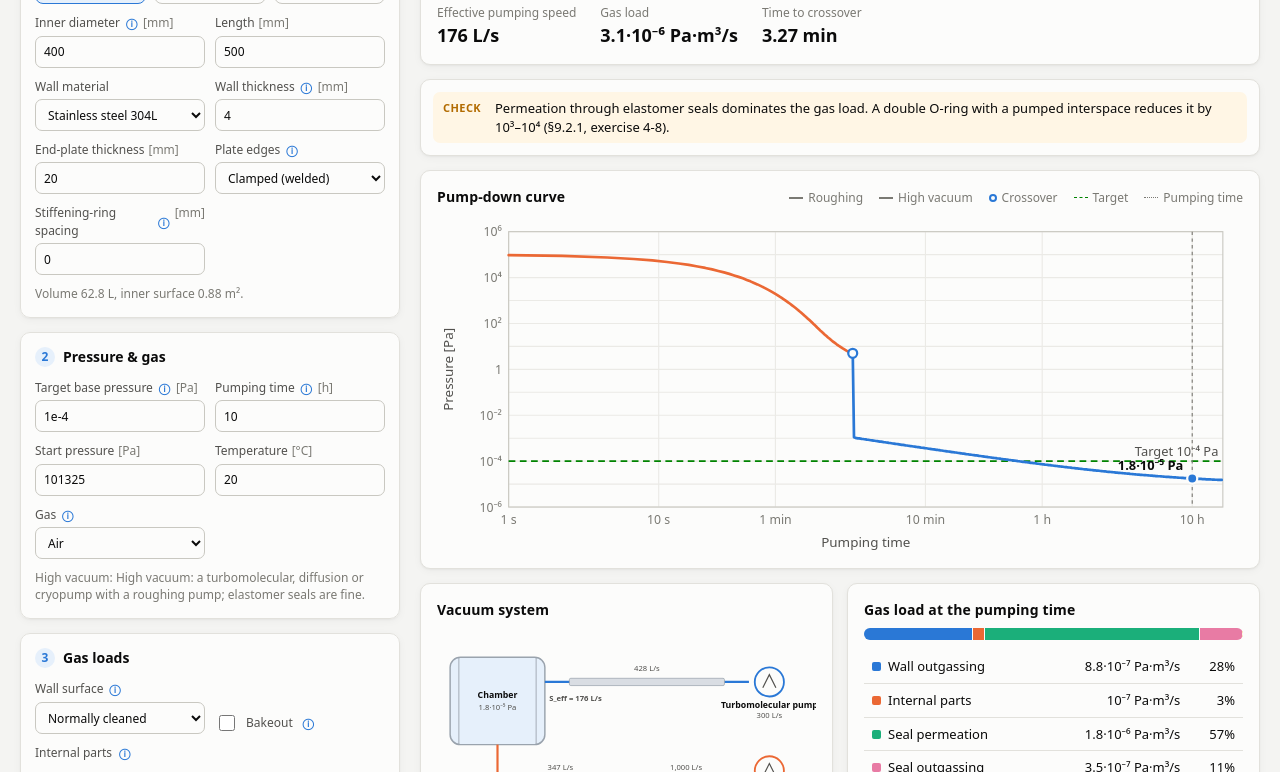
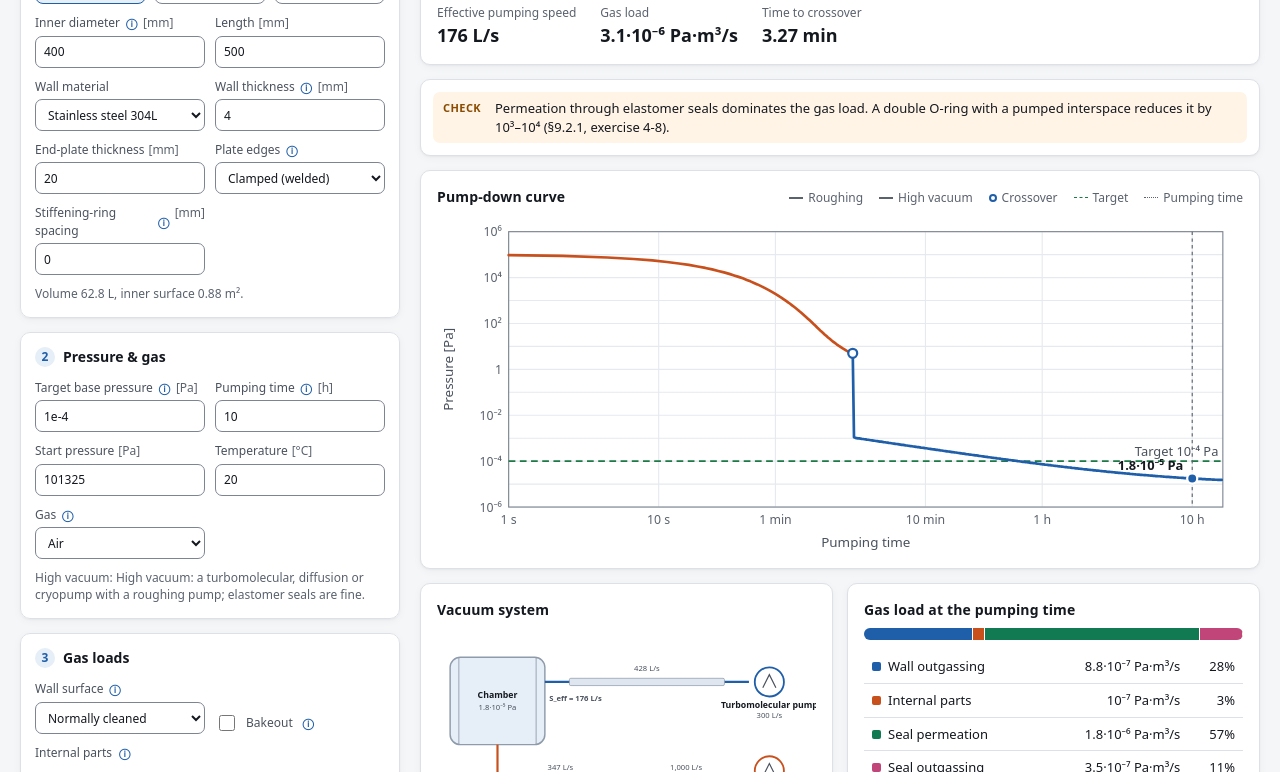
Before and after one commit to ehcrea/vacuum-chamber-calculator, a plain HTML site: page index.html in a window 1280 px wide. Shown: the part 242-1014 px from the top of the page. Drawn offline with Linux system fonts and the light colour scheme.

Commit message:
Use the shared calculators colour palette in light and dark mode (#3)
All ehcrea calculators now share one palette, based on the main
Engineering Calculators app (blue-grey neutrals, accent #1f5ea8 /
#6aa5ec), with every text, button and input border pair checked for
WCAG 2.2 AA contrast in both modes (axe: 0 contrast issues).

The light/dark choice is now stored under one key, `ehcrea.theme`,
so picking dark in one tool carries over to the others on the same
site. The old per-tool key is still read once as a fallback.


Claude-Session: https://claude.ai/code/session_01DtSyM96qtSmmuP5vy2Poxh

Co-authored-by: Claude <noreply@anthropic.com>

```diff
--- a/css/style.css
+++ b/css/style.css
@@ -1,24 +1,24 @@
 :root {
   color-scheme: light;
-  --bg: #f4f4f2;
-  --surface: #fcfcfb;
-  --surface-2: #f0efec;
-  --border: #e2e1dc;
-  --border-strong: #c9c8c1;
-  --text: #0b0b0b;
-  --text-2: #52514e;
-  --text-3: #7a7973;
-  --accent: #2a78d6;
+  --bg: #f5f6f8;
+  --surface: #ffffff;
+  --surface-2: #eef1f5;
+  --border: #dde1e7;
+  --border-strong: #7d8592;
+  --text: #14181f;
+  --text-2: #4a525e;
+  --text-3: #5a626e;
+  --accent: #1f5ea8;
   --accent-ink: #ffffff;
-  --accent-soft: #e6f0fb;
-  --metal: #d9dde3;
-  --metal-edge: #9aa3ad;
-  --rubber: #2b2b2a;
-  --grid: #ebeae6;
-  --s1: #2a78d6; --s2: #eb6834; --s3: #1baf7a; --s4: #eda100; --s5: #e87ba4;
-  --cold: #2a78d6; --hot: #e34948;
-  --ok: #008300; --warn: #b26b00; --err: #c62828; --info: #2a78d6;
-  --warn-bg: #fff6e5; --err-bg: #fdecec; --info-bg: #eef4fc;
+  --accent-soft: #e6eef8;
+  --metal: #dfe6ef;
+  --metal-edge: #8f9bab;
+  --rubber: #262b33;
+  --grid: #e6e9ee;
+  --s1: #1f5ea8; --s2: #c8501c; --s3: #117a52; --s4: #946200; --s5: #c2457a;
+  --cold: #1f5ea8; --hot: #c8372f;
+  --ok: #1d7a46; --warn: #8a4b00; --err: #b3261e; --info: #1f5ea8;
+  --warn-bg: #fff4e5; --err-bg: #fdecec; --info-bg: #eaf1fa;
   --radius: 10px;
   --shadow: 0 1px 2px rgba(0,0,0,.04), 0 2px 8px rgba(0,0,0,.04);
   --mono: ui-monospace, SFMono-Regular, Menlo, Consolas, monospace;
@@ -26,27 +26,27 @@
 @media (prefers-color-scheme: dark) {
   :root:not([data-theme="light"]) {
     color-scheme: dark;
-    --bg: #111110; --surface: #1a1a19; --surface-2: #232321; --border: #2e2e2c; --border-strong: #45453f;
-    --text: #f0efec; --text-2: #c3c2b7; --text-3: #8f8e86;
-    --accent: #3987e5; --accent-soft: #1d2b3d;
-    --metal: #3a3f46; --metal-edge: #6b7480; --rubber: #d7d6d0; --grid: #2a2a28;
-    --s1: #3987e5; --s2: #d95926; --s3: #199e70; --s4: #c98500; --s5: #d55181;
-    --cold: #3987e5; --hot: #e66767;
-    --ok: #3fae3f; --warn: #e0a030; --err: #f07070; --info: #6aa8f0;
-    --warn-bg: #2d2412; --err-bg: #331a1a; --info-bg: #17222f;
+    --bg: #0f1216; --surface: #171b21; --surface-2: #1f252d; --border: #2b323c; --border-strong: #6b7482;
+    --text: #e7eaef; --text-2: #b4bcc7; --text-3: #9aa3af;
+    --accent: #6aa5ec; --accent-ink: #0b1018; --accent-soft: #1b2a3d;
+    --metal: #2a3542; --metal-edge: #6b7a8c; --rubber: #d5dae1; --grid: #262c35;
+    --s1: #6aa5ec; --s2: #f08a4b; --s3: #3fbf8a; --s4: #e0a030; --s5: #e87ba4;
+    --cold: #6aa5ec; --hot: #f07070;
+    --ok: #5cc98c; --warn: #f3c27a; --err: #ff8a80; --info: #6aa5ec;
+    --warn-bg: #2e2312; --err-bg: #331a1a; --info-bg: #17222f;
     --shadow: none;
   }
 }
 :root[data-theme="dark"] {
   color-scheme: dark;
-  --bg: #111110; --surface: #1a1a19; --surface-2: #232321; --border: #2e2e2c; --border-strong: #45453f;
-  --text: #f0efec; --text-2: #c3c2b7; --text-3: #8f8e86;
-  --accent: #3987e5; --accent-soft: #1d2b3d;
-  --metal: #3a3f46; --metal-edge: #6b7480; --rubber: #d7d6d0; --grid: #2a2a28;
-  --s1: #3987e5; --s2: #d95926; --s3: #199e70; --s4: #c98500; --s5: #d55181;
-  --cold: #3987e5; --hot: #e66767;
-  --ok: #3fae3f; --warn: #e0a030; --err: #f07070; --info: #6aa8f0;
-  --warn-bg: #2d2412; --err-bg: #331a1a; --info-bg: #17222f;
+  --bg: #0f1216; --surface: #171b21; --surface-2: #1f252d; --border: #2b323c; --border-strong: #6b7482;
+  --text: #e7eaef; --text-2: #b4bcc7; --text-3: #9aa3af;
+  --accent: #6aa5ec; --accent-ink: #0b1018; --accent-soft: #1b2a3d;
+  --metal: #2a3542; --metal-edge: #6b7a8c; --rubber: #d5dae1; --grid: #262c35;
+  --s1: #6aa5ec; --s2: #f08a4b; --s3: #3fbf8a; --s4: #e0a030; --s5: #e87ba4;
+  --cold: #6aa5ec; --hot: #f07070;
+  --ok: #5cc98c; --warn: #f3c27a; --err: #ff8a80; --info: #6aa5ec;
+  --warn-bg: #2e2312; --err-bg: #331a1a; --info-bg: #17222f;
   --shadow: none;
 }
 
@@ -254,8 +254,8 @@ table.data td.strong { font-weight: 600; }
 .about a.social-link:hover { border-color: currentColor; text-decoration: underline; }
 .about-support { margin: 14px 0 0; padding: 12px 14px; border: 1px solid var(--border); border-radius: var(--radius); background: var(--accent-soft); }
 .about-support p { margin: 0 0 10px; }
-.about a.btn-support { display: inline-flex; align-items: center; gap: 6px; padding: 7px 14px; border-radius: 999px; background: #ff424d; color: #fff; font-weight: 600; font-size: 13px; text-decoration: none; }
-.about a.btn-support:hover { background: #e63a44; }
+.about a.btn-support { display: inline-flex; align-items: center; gap: 6px; padding: 7px 14px; border-radius: 999px; background: #d6303a; color: #fff; font-weight: 600; font-size: 13px; text-decoration: none; }
+.about a.btn-support:hover { background: #c42b35; }
 .about .about-meta { margin: 14px 0 0; padding-top: 10px; border-top: 1px solid var(--border); color: var(--text-3); font-size: 12px; }
 
 /* ---------- O-ring designer additions ---------- */
--- a/index.html
+++ b/index.html
@@ -42,12 +42,12 @@
   <meta name="mobile-web-app-capable" content="yes">
   <meta name="apple-mobile-web-app-title" content="Vacuum">
   <meta name="apple-mobile-web-app-status-bar-style" content="default">
-  <meta name="theme-color" content="#f4f4f2" media="(prefers-color-scheme: light)">
-  <meta name="theme-color" content="#111110" media="(prefers-color-scheme: dark)">
+  <meta name="theme-color" content="#f5f6f8" media="(prefers-color-scheme: light)">
+  <meta name="theme-color" content="#0f1216" media="(prefers-color-scheme: dark)">
   <link rel="stylesheet" href="css/style.css?v=6">
   <script>
     // Apply the saved theme before first paint to avoid a flash.
-    try { const t = localStorage.getItem('vacuum.theme'); if (t === 'light' || t === 'dark') document.documentElement.setAttribute('data-theme', t); } catch (e) { /* storage unavailable */ }
+    try { const t = (localStorage.getItem('ehcrea.theme') || localStorage.getItem('vacuum.theme')); if (t === 'light' || t === 'dark') document.documentElement.setAttribute('data-theme', t); } catch (e) { /* storage unavailable */ }
   </script>
 </head>
 <body>
--- a/js/app.js
+++ b/js/app.js
@@ -564,7 +564,7 @@
       const current = root.getAttribute('data-theme') || (matchMedia('(prefers-color-scheme: dark)').matches ? 'dark' : 'light');
       const next = current === 'dark' ? 'light' : 'dark';
       root.setAttribute('data-theme', next);
-      try { localStorage.setItem(APP + '.theme', next); } catch (e) { /* storage unavailable */ }
+      try { localStorage.setItem('ehcrea.theme', next); } catch (e) { /* storage unavailable */ }
     });
 
     for (const d of $$('details.lib')) d.addEventListener('toggle', () => { if (d.open && res) render(); });
```
Also changed, not shown: de/index.html (+3 -3 lines), es/index.html (+3 -3 lines), nl/index.html (+3 -3 lines), tr/index.html (+3 -3 lines), manifest.webmanifest.
